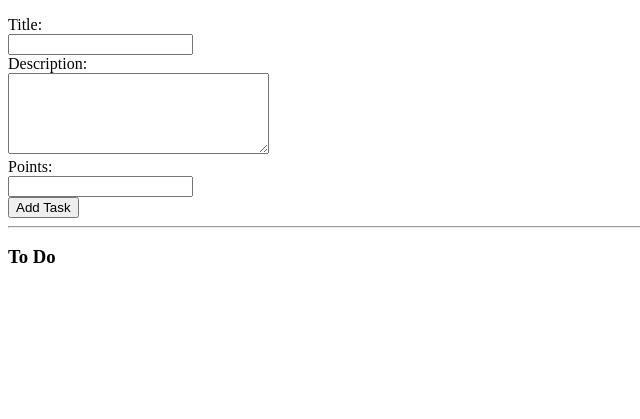
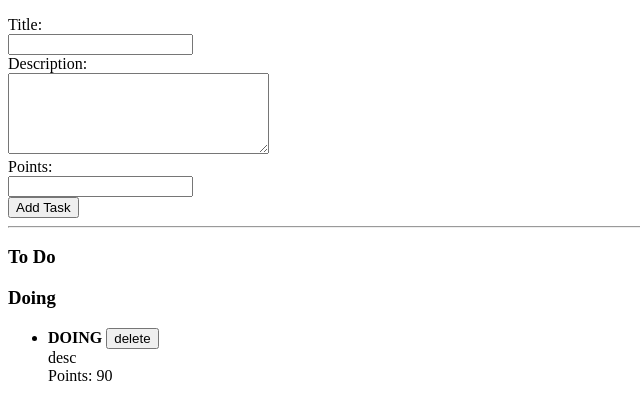
Before and after one commit to ShinyVerse/reduxKanban, a website built with webpack: page index.html in a window 1280 px wide. Shown: the part 105-524 px from the top of the page, without its empty margins (0-640 px from the left). Built offline with nearby package versions, Linux system fonts and the light colour scheme.

Commit message:
can add and remove doing tasks

```diff
--- a/index.html
+++ b/index.html
@@ -27,9 +27,10 @@
   <hr />
 
   <h3>To Do</h3>
-  <ul id="to-do-tasks">
+  <ul id="to-do-tasks"></ul>
 
-  </ul>
+  <h3>Doing</h3>
+  <ul id="doing-tasks"></ul>
 
   <script src="./dist/bundle.js"></script>
 
--- a/src/actions/actions.js
+++ b/src/actions/actions.js
@@ -2,6 +2,7 @@ const uuidReq = require('uuid/v1');
 export const ADD_TODO_TASK = 'ADD_TODO_TASK';
 export const REMOVE_TODO_TASK = 'REMOVE_TODO_TASK';
 export const ADD_DOING_TASK = 'ADD_DOING_TASK';
+export const REMOVE_DOING_TASK = 'REMOVE_DOING_TASK';
 
 export function addTodoTask(title, description, points) {
   return {
@@ -29,3 +30,10 @@ export function removeTodoTask(uuid) {
     uuid
   }
 }
+
+export function removeDoingTask(uuid) {
+  return {
+    type: REMOVE_DOING_TASK,
+    uuid
+  }
+}
--- /dev/null
+++ b/src/components/doings.js
@@ -0,0 +1,55 @@
+import store from '../store/store';
+import { addDoingTask, removeDoingTask } from '../actions/actions';
+
+export default function Doings() {
+  let doingTaskList = document.getElementById('doing-tasks');
+
+
+  function deleteTask(uuid) {
+    store.dispatch(removeDoingTask(uuid));
+  }
+
+  function renderDoingTasks(){
+
+    let doingTasks = store.getState().doingTasks;
+    doingTaskList.innerHTML = '';
+
+    doingTasks.map(task => {
+      let doingListItem = `
+        <li>
+          <b>${task.title}</b>
+          <button
+            data-uuid="${task.uuid}"
+            class='delete-doing-task'>delete</button>
+          <br/>
+          <span>${task.description}</span>
+          <br/>
+          <span >Points: ${task.points}</span>
+          <br/>
+        </li>
+      `
+
+      doingTaskList.innerHTML += doingListItem;
+
+    })
+    setDeleteTaskButtonsEventListeners();
+  }
+
+  function setDeleteTaskButtonsEventListeners() {
+    let buttons = document.querySelectorAll('.delete-doing-task');
+
+    for(let button of buttons) {
+      button.addEventListener('click', () => {
+        deleteTask(button.dataset.uuid);
+      });
+    }
+  }
+
+  store.subscribe(() => {
+    renderDoingTasks();
+  })
+
+
+  renderDoingTasks();
+
+}
--- a/src/components/todos.js
+++ b/src/components/todos.js
@@ -16,7 +16,7 @@ export default function Todos(){
   }
 
   function renderTasks() {
-    // console.log(store.getState());
+    console.log(store.getState());
     let tasks = store.getState().tasks;
 
     taskList.innerHTML = '';
@@ -43,7 +43,7 @@ export default function Todos(){
         taskList.innerHTML += toDoListItem;
       });
 
-    setDeleteNoteButtonsEventListeners();
+    setDeleteTaskButtonsEventListeners();
   }
 
   // ------ Event Listeners ------
@@ -58,7 +58,7 @@ export default function Todos(){
     // console.log('Title:', addNoteTitle.value, 'Content:', addNoteContent.value);
   });
 
-  function setDeleteNoteButtonsEventListeners() {
+  function setDeleteTaskButtonsEventListeners() {
     let buttons = document.querySelectorAll('.delete-todo-task');
 
     for(let button of buttons) {
--- a/src/main.js
+++ b/src/main.js
@@ -1,3 +1,5 @@
 import Todos from './components/todos.js';
+import Doings from './components/doings.js';
 
 new Todos();
+new Doings();
--- a/src/reducers/doingReducer.js
+++ b/src/reducers/doingReducer.js
@@ -1,8 +1,15 @@
-import { ADD_DOING_TASK } from '../actions/actions';
+import { ADD_DOING_TASK, REMOVE_DOING_TASK } from '../actions/actions';
 
-function doingReducer(doingTasks = [], action) {
+const init = [{
+    uuid: '12345678',
+    title: 'DOING',
+    description: 'desc',
+    points: '90'
+  }]
+function doingReducer(doingTasks = init, action) {
   switch (action.type) {
     case ADD_DOING_TASK: {
+      console.log('going through add doing task');
       return [
         ...doingTasks,
         {
@@ -13,6 +20,9 @@ function doingReducer(doingTasks = [], action) {
         }
       ]
     }
+    case REMOVE_DOING_TASK: {
+      return doingTasks.filter(task => task.uuid != action.uuid)
+    }
     default:
       return doingTasks;
   }
```
Also changed, not shown: src/store/store.js (+7 -2 lines), dist/bundle.js.
